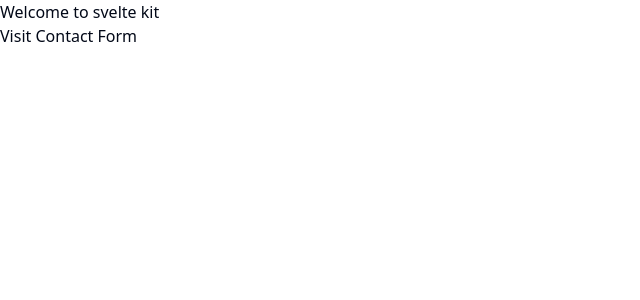
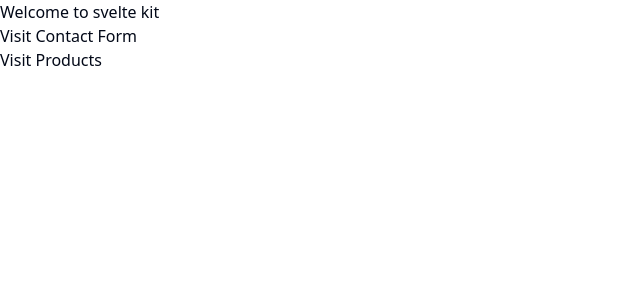
Before and after one commit to ccalobeto/svelte-superforms, a SvelteKit app: page / in a window 1280 px wide. Shown: the top 300 px of the page, without its empty margins (0-640 px from the left). Built offline with nearby package versions, Linux system fonts and the light colour scheme.

Commit message:
insert another route

```diff
--- a/src/routes/+page.svelte
+++ b/src/routes/+page.svelte
@@ -4,3 +4,4 @@
 
 <h1>Welcome to svelte kit</h1>
 <p>Visit <a href="./contact">Contact Form</a></p>
+<p>Visit <a href="./products">Products</a></p>
--- /dev/null
+++ b/src/routes/products/+page.svelte
@@ -0,0 +1 @@
+<h1>This is products Page</h1>
```
